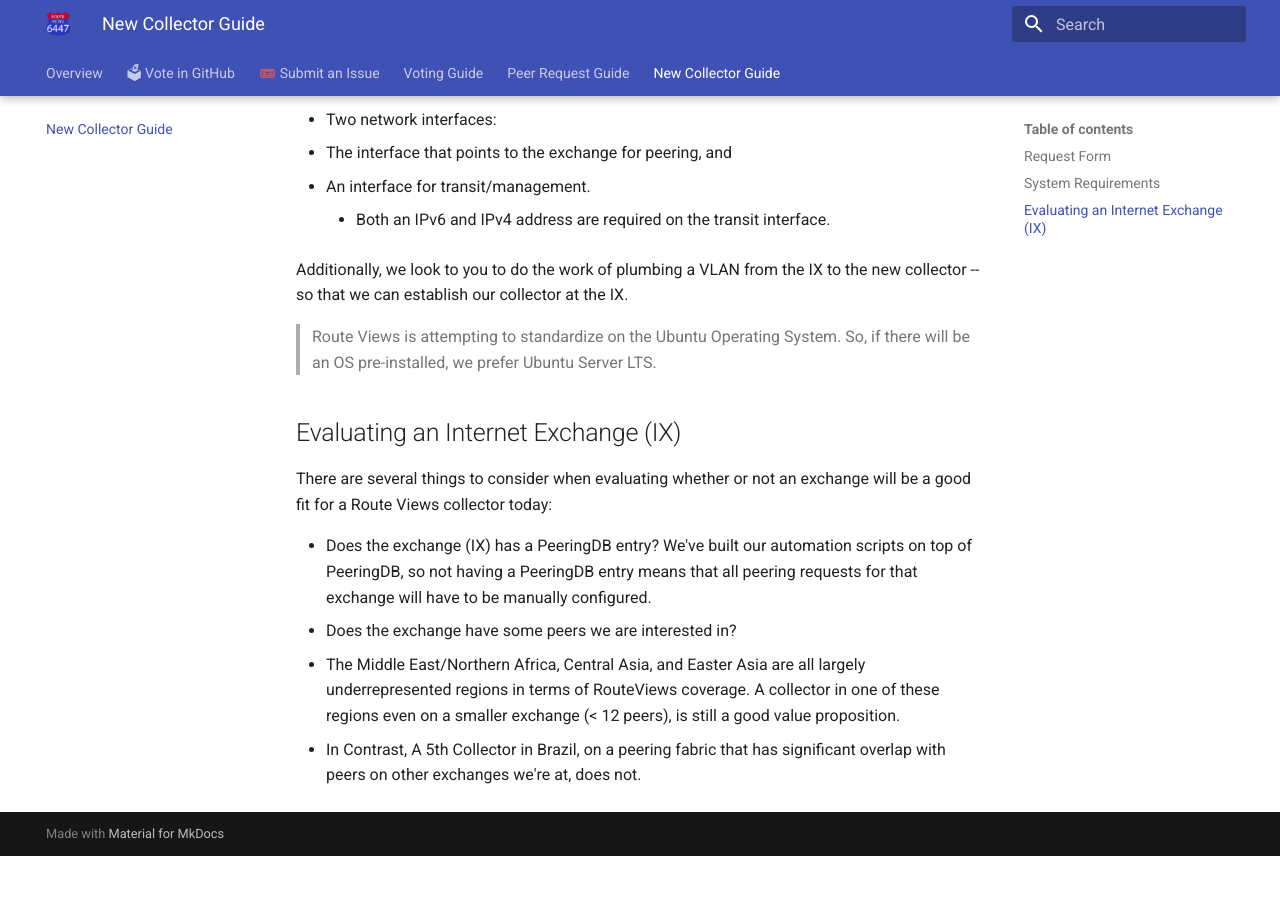
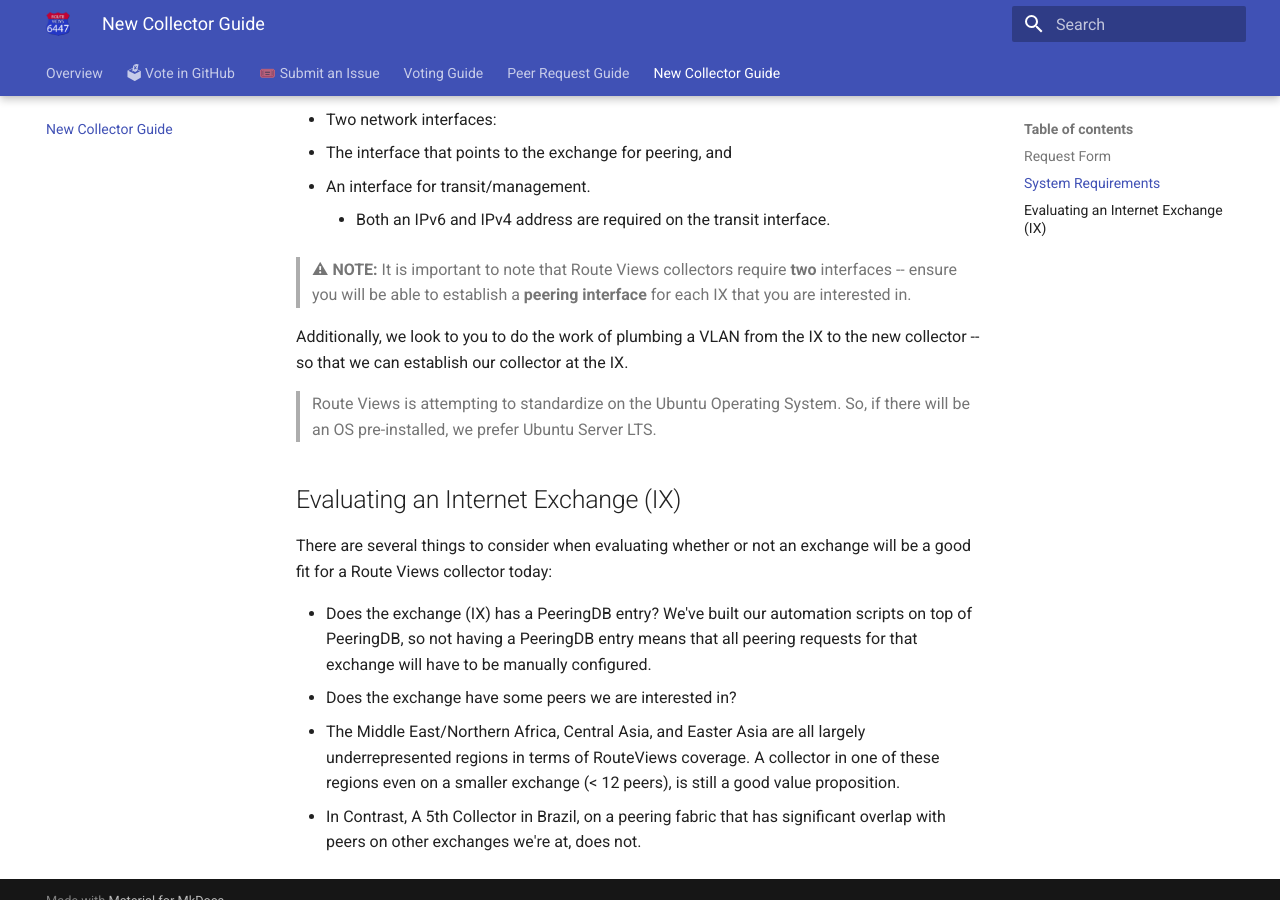
Before and after one commit to routeviews/issues, an MkDocs documentation site: the page built from docs/new-collector.md, in a window 1280 px wide and 900 px high, scrolled down 791 px. Built offline with MkDocs 1.6.1 and Material for MkDocs 9.7.7, drawn with Linux system fonts in a browser that asks for light colours; before the commit the page ends 1647 px from its top, so only the background shows below that.

Commit message:
Clarify that we really need multiple NICs for a collector

```diff
--- a/docs/new-collector.md
+++ b/docs/new-collector.md
@@ -31,6 +31,8 @@ In terms of the VM itself, we require the following minimum resources:
   2. An interface for transit/management.
      * Both an IPv6 and IPv4 address are required on the transit interface.
 
+> **⚠ NOTE:** It is important to note that Route Views collectors require **two** interfaces -- ensure you will be able to establish a **peering interface** for each IX that you are interested in.
+
 Additionally, we look to you to do the work of plumbing a VLAN from the IX to the new collector -- so that we can establish our collector at the IX.
 
 > Route Views is attempting to standardize on the Ubuntu Operating System.
```
